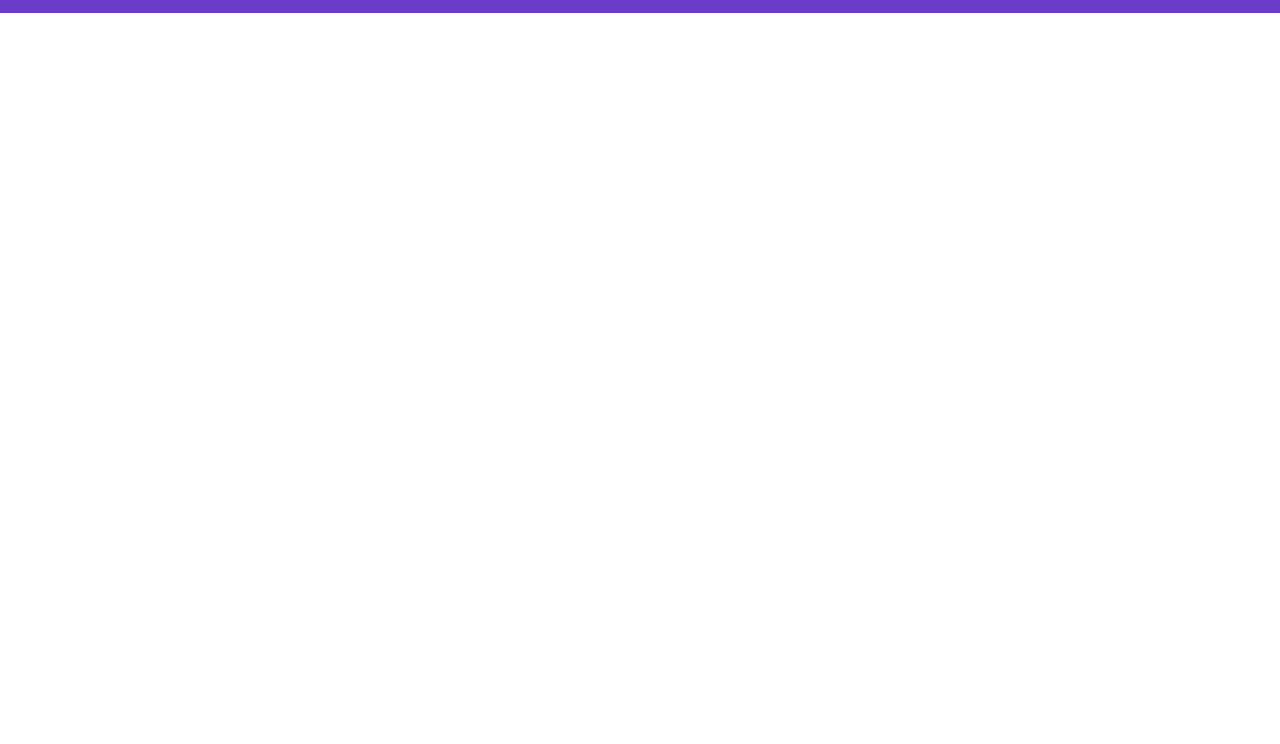
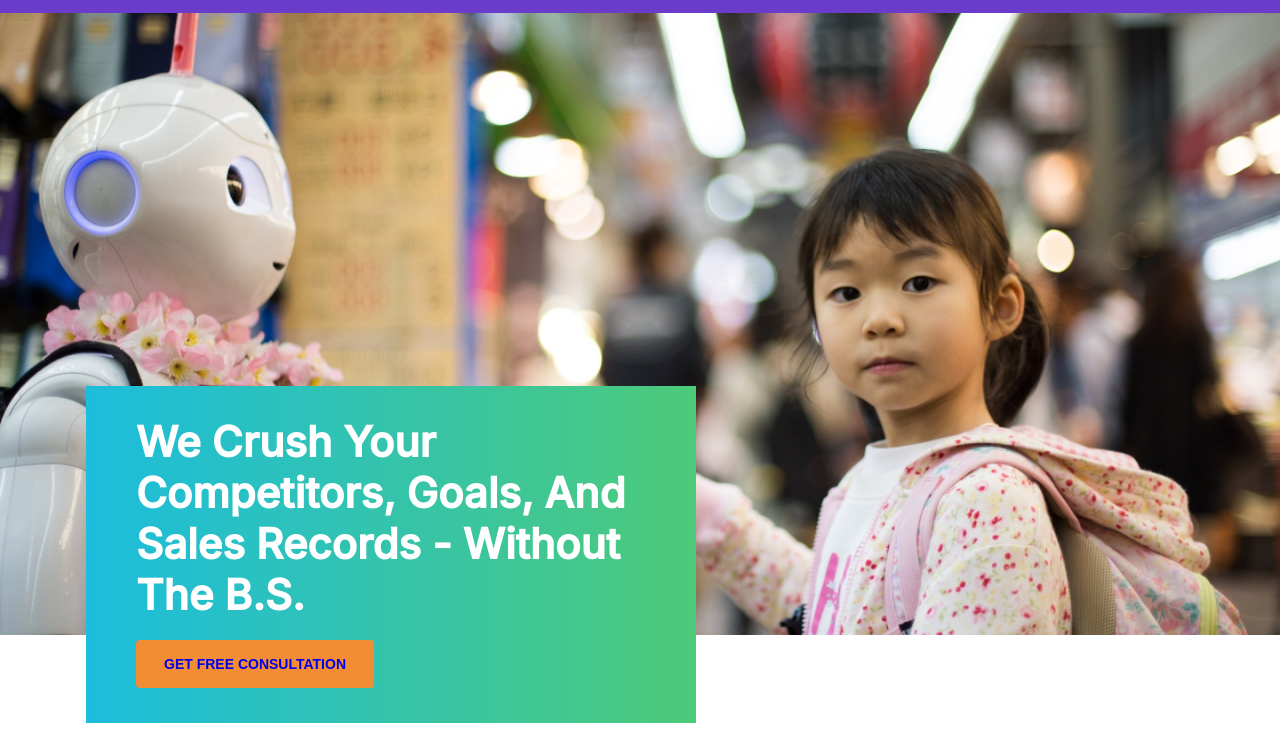
Before and after one commit to pksm9/AT-Digital, a plain HTML site: page index.html in a window 1280 px wide. Shown: the part 56-800 px from the top of the page. Drawn offline with Linux system fonts and the light colour scheme.

Commit message:
Banner image added

```diff
--- a/index.html
+++ b/index.html
@@ -20,7 +20,7 @@
           </a>
           <nav>
             <ul class="nav-links">
-              <li><a href="index.html">Services</a></li>
+              <li><a href="services.html">Services</a></li>
               <li><a href="about.html">About Us</a></li>
               <li><a href="contact.html">Contact Us</a></li>
               <li><a href="#">Careers</a></li>
@@ -28,5 +28,19 @@
           </nav>
         </div>
       </header>
+      <div class="banner">
+        <img id="banner-image" src="images/Hero Image.png" alt="Banner Image" />
+        <div class="hero-frame">
+          <div class="hero-content">
+            <p class="hero-text">
+              We crush your competitors, goals, and sales records - without the
+              B.S.
+            </p>
+            <button>
+              <a href="contact.html">Get free consultation</a>
+            </button>
+          </div>
+        </div>
+      </div>
 </body>
 </html>
--- a/styles.css
+++ b/styles.css
@@ -59,3 +59,68 @@ body {
     /* font-size: 18px; */
     color: #ffffff;
   }
+
+  #banner-image {
+    height: auto;
+    width: 100%;
+    /* left: 0; */
+  }
+
+  .hero-frame {
+    background: linear-gradient(to right, #1cbddd, #4dca79);
+    height: auto;
+    width: 610px;
+    display: flex;
+    /* flex-direction: column; */
+    /* position: fixed; */
+    position: absolute;
+    top: 354px;
+    margin: 88px 0 0 86px;
+    /* left: 50%; */
+    /* transform: translate(-50%, -50%); */
+    /* padding: 10px; */
+    background-color: white;
+    /* border: 1px solid #ddd; */
+    /* border-radius: 5px; */
+  }
+
+  .hero-content {
+    display: flex;
+    flex-direction: column;
+    margin-top: 0px;
+    margin: 30px 30px 30px 50px;
+  }
+
+  .hero-text {
+    color: #ffffff;
+    position: relative;
+    font-weight: 700;
+    font-size: 42px;
+    text-transform: capitalize;
+    /* padding: 30px;
+    margin-left: 20px; */
+    margin-bottom: 0;
+    margin-top: 0;
+  }
+
+  button {
+    background: #f28d35;
+    color: #ffffff;
+    border: none;
+    padding: 16px 28px 16px 28px;
+    text-align: center;
+    text-decoration: none;
+    /* display: inline-block; */
+    position: relative;
+    font-size: 14px;
+    font-weight: 700;
+    /* letter-spacing: -2; */
+    /* line-height: 14px; */
+    margin: 20px 0 5px 0;
+    /* margin-top: 0px; */
+    cursor: pointer;
+    border-radius: 4px;
+    /* margin: 20px 0 0 50px; */
+    text-transform: uppercase;
+    width: fit-content;
+  }
```
Also changed, not shown: images/Hero Image.png (added).
